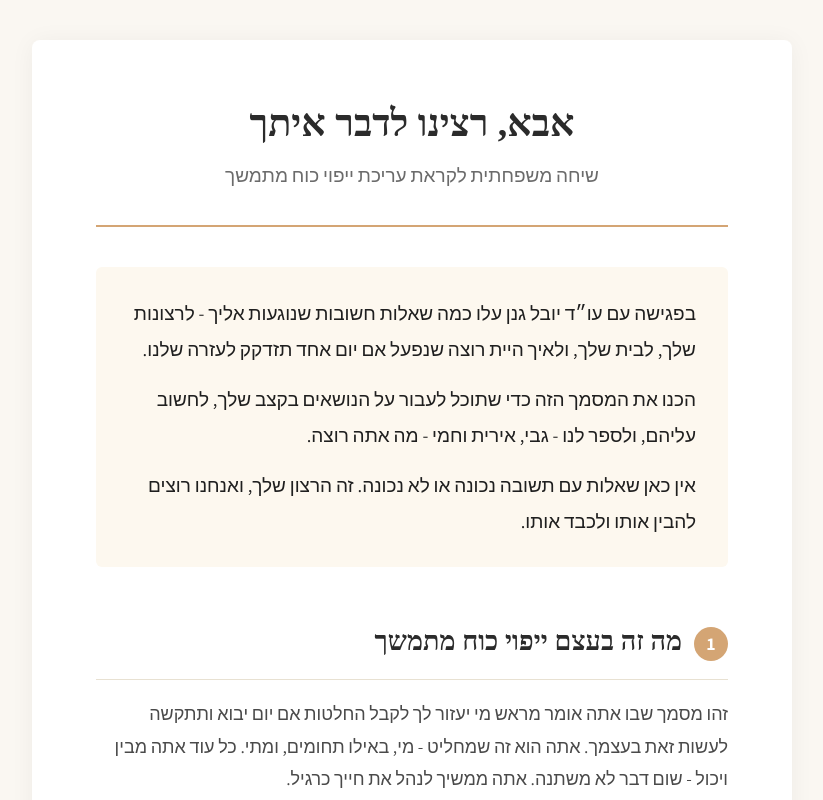
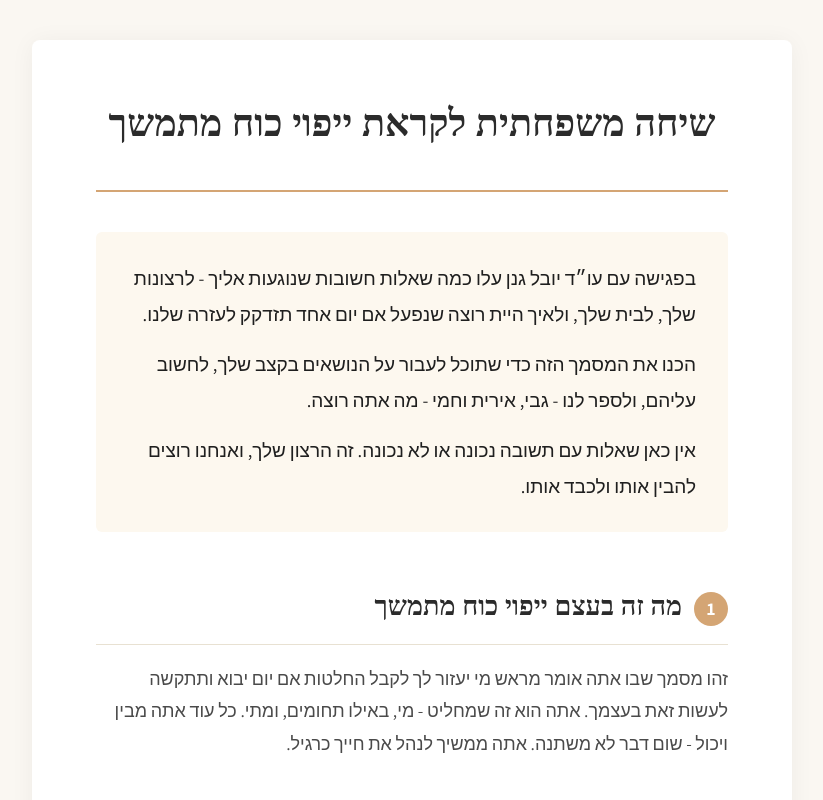
Before and after one commit to Hemibl/preview-20260517-232354, a plain HTML site: page aba.html in a window 1280 px wide. Shown: the top 800 px of the page, without its empty margins (228-1051 px from the left). Drawn offline with Linux system fonts and the light colour scheme; a web font is replaced by a local one.

Commit message:
Remove redundant heading

```diff
--- a/aba.html
+++ b/aba.html
@@ -157,8 +157,7 @@
 <div class="container">
 
 <header>
-  <h1>אבא, רצינו לדבר איתך</h1>
-  <div class="subtitle">שיחה משפחתית לקראת עריכת ייפוי כוח מתמשך</div>
+  <h1>שיחה משפחתית לקראת ייפוי כוח מתמשך</h1>
 </header>
 
 <div class="intro">
```
